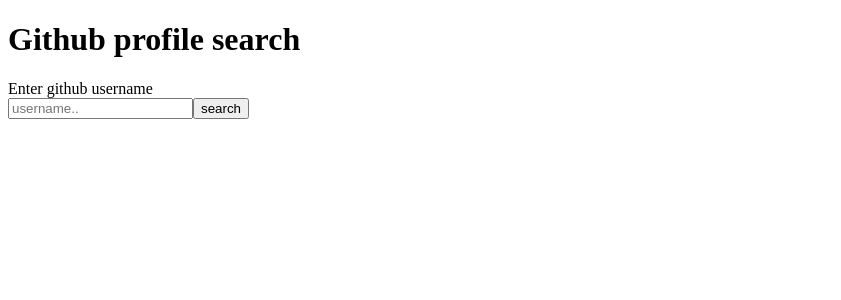
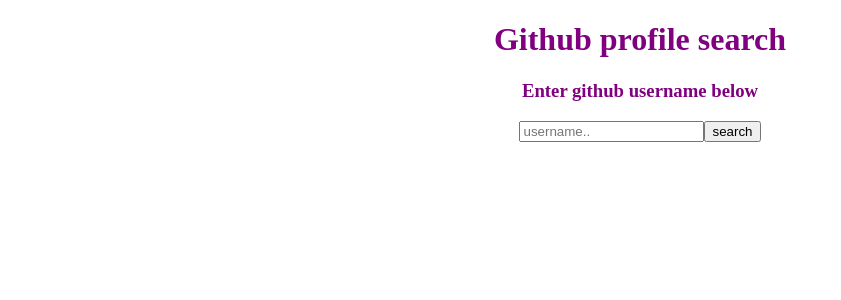
Before and after one commit to lalitghimire/githubUserSearch, a React (Create React App) app: page / in a window 1280 px wide. Shown: the top 300 px of the page, without its empty margins (0-841 px from the left). Built offline with nearby package versions, Linux system fonts and the light colour scheme.

Commit message:
completed working solution

```diff
--- a/src/App.js
+++ b/src/App.js
@@ -4,48 +4,84 @@
 const App = () => {
     const [searchName, setSearchName] = useState('')
     const [repo, setRepo] = useState([])
+    const [errorMsg, setErrorMsg] = useState('')
 
-    // event handler for button click
-    const handleClick = () => {
+    // event handler for form submission
+    const handleSubmit = (event) => {
+        event.preventDefault()
         // console.log('button clicked')
         // console.log('search name is ', searchName)
         axios
             .get(`https://api.github.com/users/${searchName}/repos`)
             .then((response) => {
-                setRepo(response)
+                setRepo(response.data)
             })
             .catch((error) => {
                 console.log('invalid username', error.message)
+                setErrorMsg(`user not found`)
+                setTimeout(() => {
+                    setErrorMsg(null)
+                }, 5000)
             })
     }
-    console.log('here is repodata', repo.data)
-    const displayInfo = () => {
-        if (repo.length === 0) {
-            return null
-        } else
-            return repo.data.map((repo) => (
-                <p key={repo.id}>
-                    {repo.name} {'  '}
-                    {repo.url}
-                </p>
-            ))
-    }
 
+    // const displayInfo = () => {
+    //     if (repo.length === 0) {
+    //         return null
+    //     } else return repo.map((repo) => <p key={repo.id}>{repo.name}</p>)
+    // }
+
+    //  display error message
+    const errorDisplay = null ? !errorMsg : <div>{errorMsg}</div>
+
+    // display all the repos of the searched user
+    const allRepos = null
+        ? repo.length === 0
+        : repo.map((repo) => (
+              <ul key={repo.id}>
+                  <li>
+                      {repo.name}
+                      <a
+                          href={`${repo.svn_url}`}
+                          rel=' noreferrer'
+                          target='_blank'
+                      >
+                          {' '}
+                          link{' '}
+                      </a>
+                  </li>
+              </ul>
+          ))
     // event handler for search box
     const handleSearch = (e) => {
         // console.log(e.target.value)
         setSearchName(e.target.value)
     }
 
+    console.log(repo)
     return (
-        <div>
+        <div
+            style={{
+                textAlign: 'center',
+                color: 'purple',
+            }}
+        >
             <h1>Github profile search</h1>
-            Enter github username
-            <div>
+            <form onSubmit={handleSubmit}>
+                <h3> Enter github username below</h3>
                 <input placeholder='username..' onChange={handleSearch} />
-                <button onClick={handleClick}>search</button>
+                <button type='submit'>search</button>
+            </form>
+            <h3>{errorDisplay}</h3>
+            <div
+                style={{
+                    display: 'table',
+                    margin: 'auto',
+                    textAlign: 'left',
+                }}
+            >
+                {allRepos}
             </div>
-            <div>{displayInfo()}</div>
         </div>
     )
 }
```
